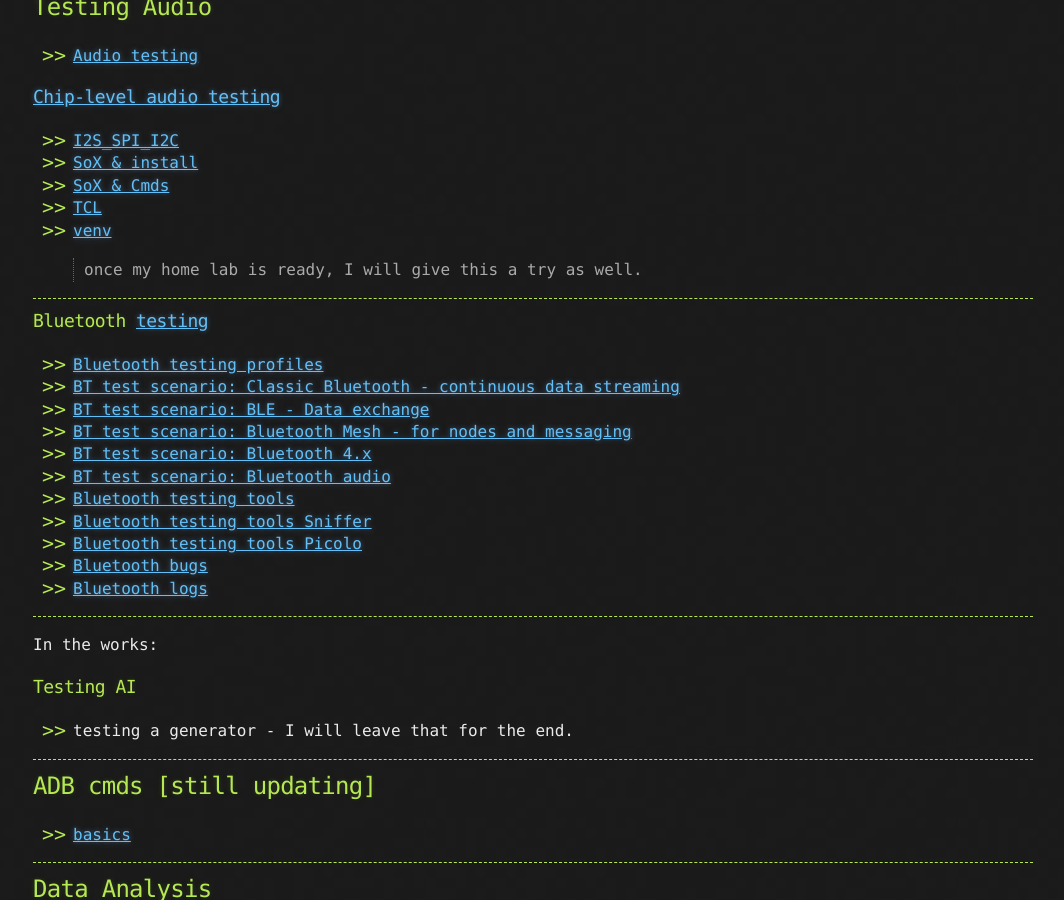
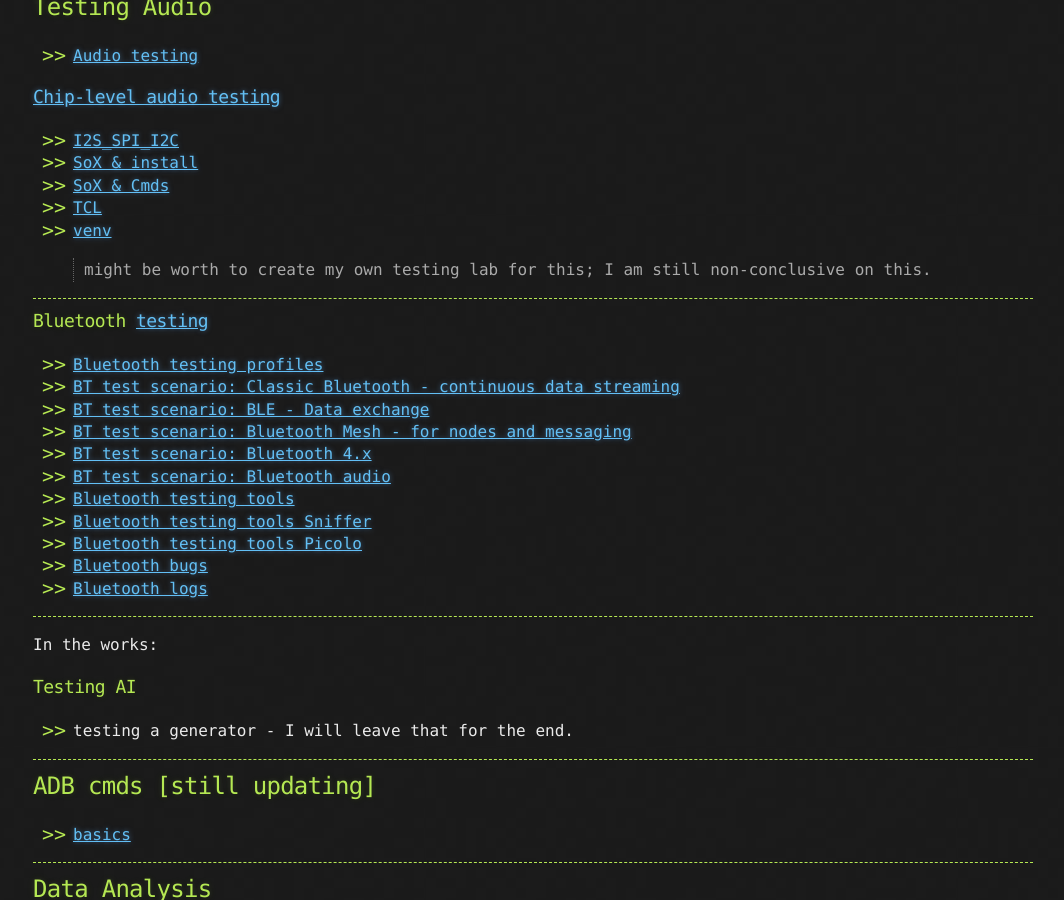
Before and after one commit to sciustechnologia/sciustechnologia.github.io, a Jekyll site: the page built from index.md, in a window 1280 px wide and 900 px high, scrolled down 849 px. Shown: the whole window, without its empty margins (107-1171 px from the left). Built offline with Jekyll 4.4.1, drawn with Linux system fonts in a browser that asks for light colours.

Commit message:
Update index.md

```diff
--- a/index.md
+++ b/index.md
@@ -43,7 +43,7 @@ description: QA testing and technical writing
 - [TCL](./audio/audio_tcl.html)
 - [venv](./audio/venv.html)
 
->  once my home lab is ready, I will give this a try as well.
+>  might be worth to create my own testing lab for this; I am still non-conclusive on this.
 
 ***
 
```
